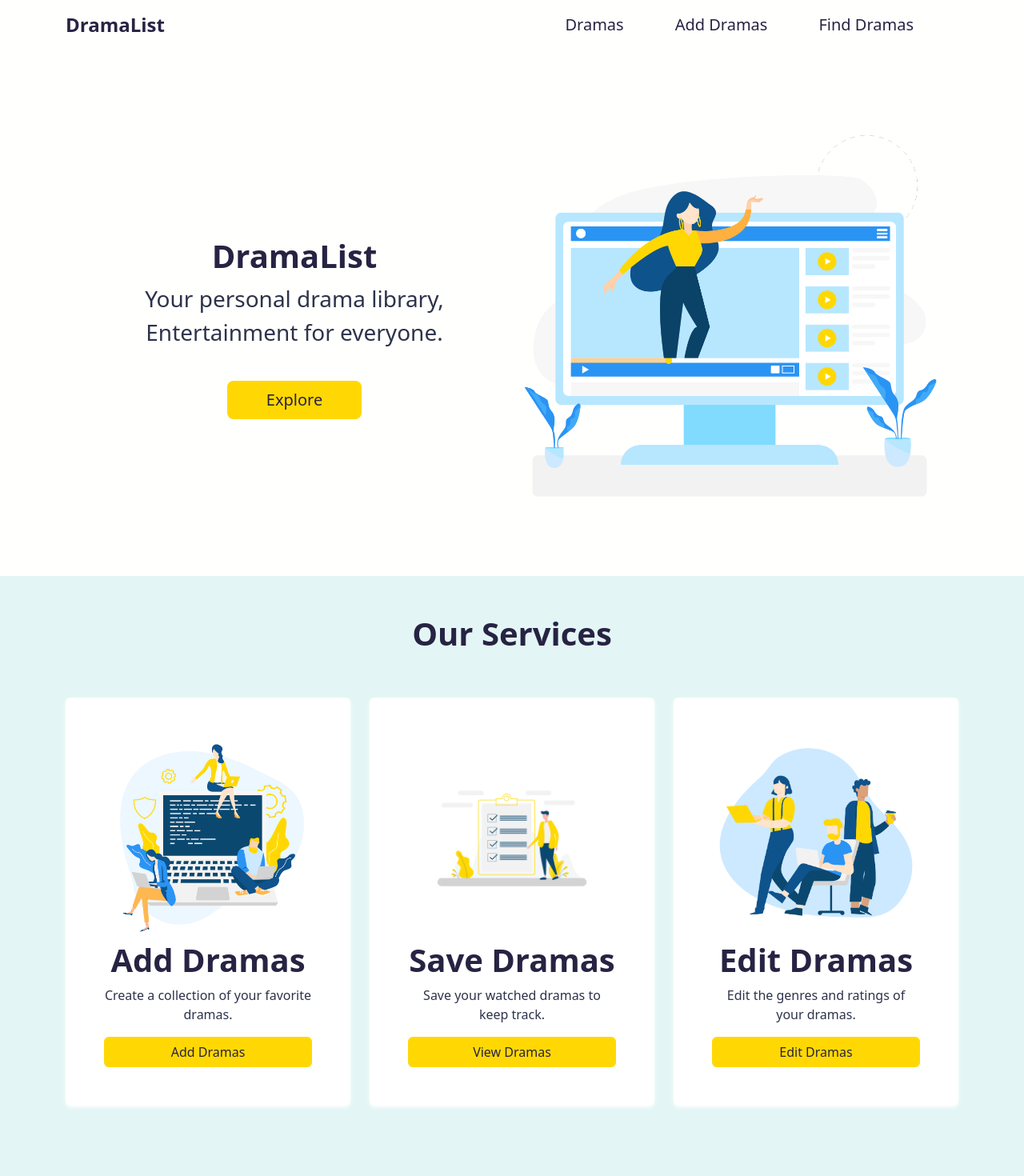
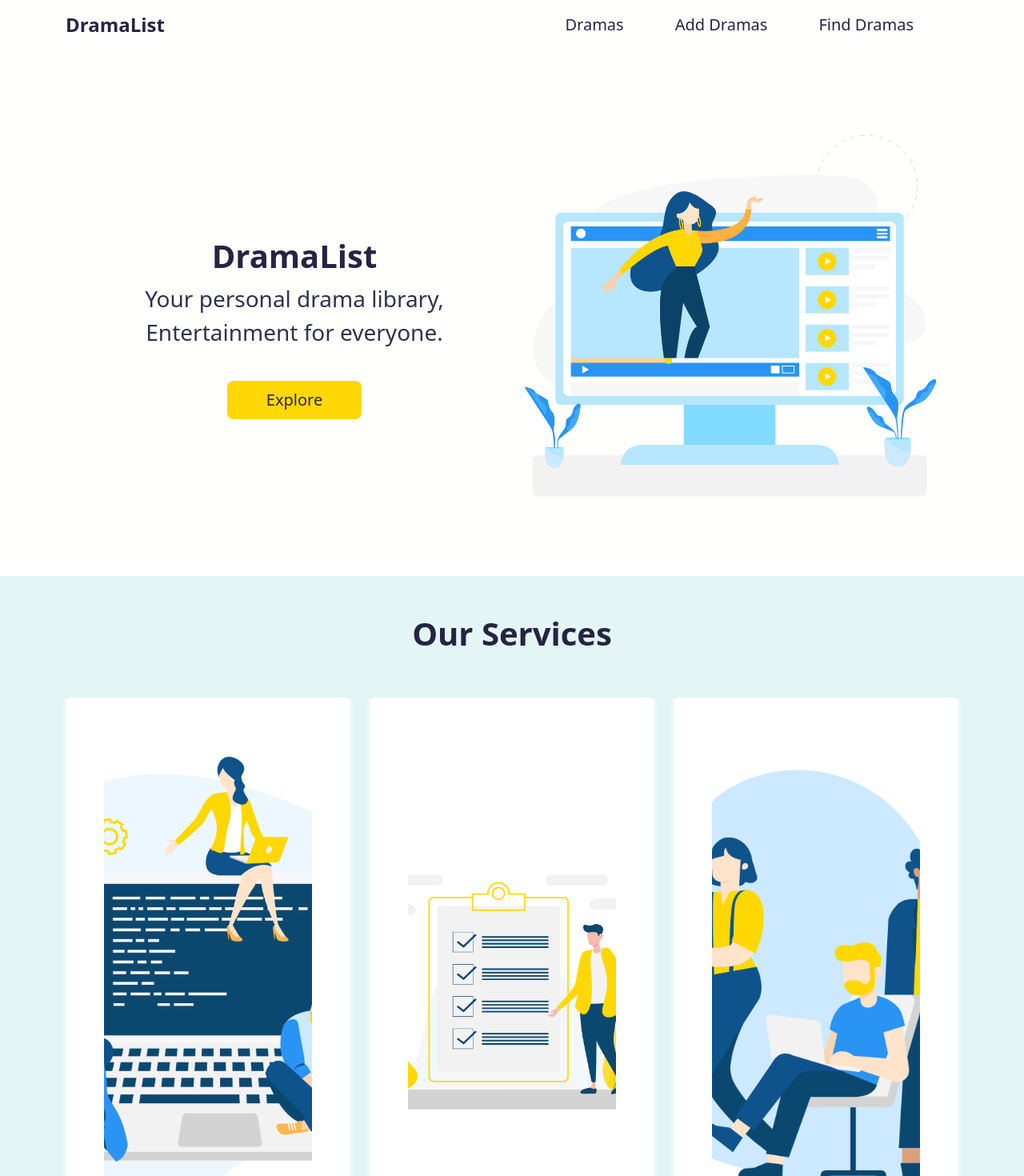
Before and after one commit to RamandeepVandal/mern-dramalist-app, a React (Vite) app in the folder client/: page / in a window 1280 px wide. Shown: the top 1470 px of the page at 80% size. Built offline with nearby package versions, Linux system fonts and the light colour scheme.

Commit message:
Updated the height of card images.

```diff
--- a/client/src/index.css
+++ b/client/src/index.css
@@ -72,7 +72,7 @@ p {
 
 .card-img-top {
   width: 100%;
-  height: 20vw;
+  height: 50vw;
   object-fit: cover;
 }
 
```
